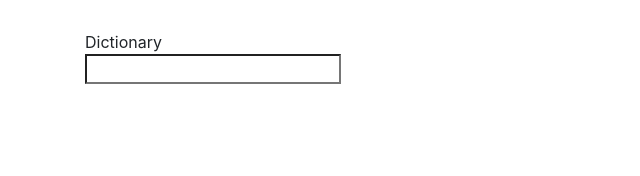
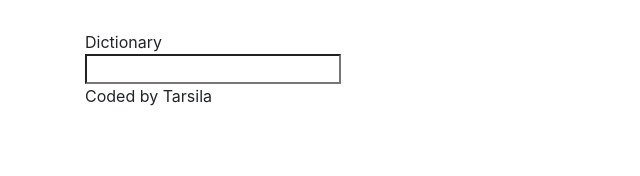
Before and after one commit to tarsilaschorr/dictionary-app, a React (Create React App) app: page / in a window 1280 px wide. Shown: the top 176 px of the page, without its empty margins (0-640 px from the left). Built offline with nearby package versions, Linux system fonts and the light colour scheme.

Commit message:
added the footer

```diff
--- a/src/App.js
+++ b/src/App.js
@@ -1,11 +1,13 @@
 import "./App.css";
 import Dictionary from "./Dictionary.js";
+import Footer from "./Footer";
 
 function App() {
   return (
     <div className="container">
       <header className="App-header">Dictionary</header>
       <Dictionary />
+      <Footer />
     </div>
   );
 }
--- /dev/null
+++ b/src/Footer.js
@@ -0,0 +1,5 @@
+import React from "react";
+
+export default function Footer() {
+  return <span>Coded by Tarsila</span>;
+}
--- a/src/Meaning.js
+++ b/src/Meaning.js
@@ -8,7 +8,7 @@ export default function Meaning(props) {
         return (
           <div key={index}>
             <p> {definition.definition}</p>
-            <br />
+
             <em> {definition.example}</em>
           </div>
         );
```
